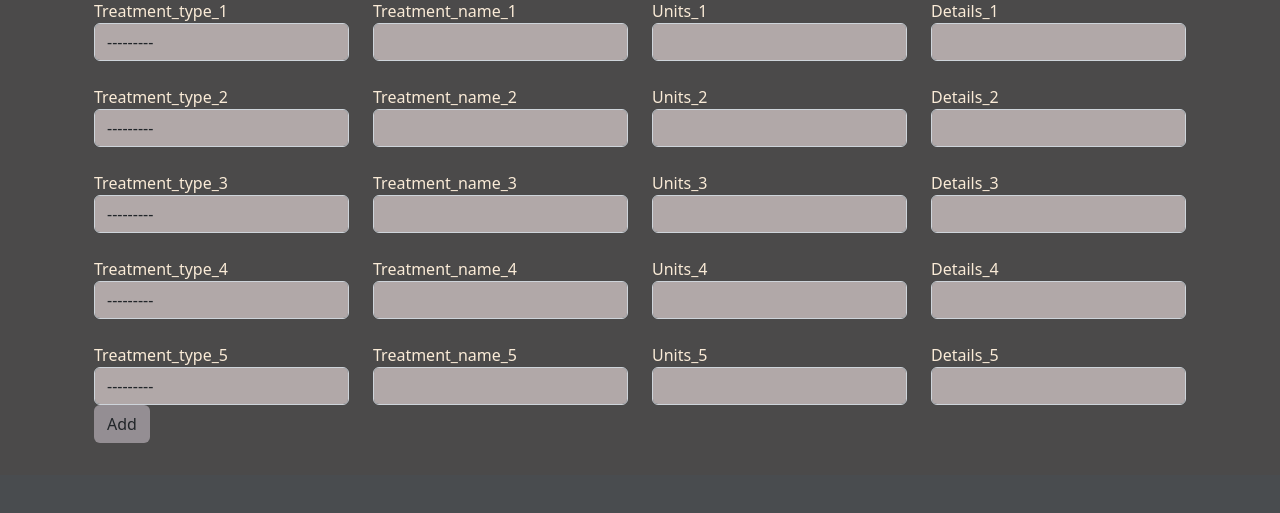
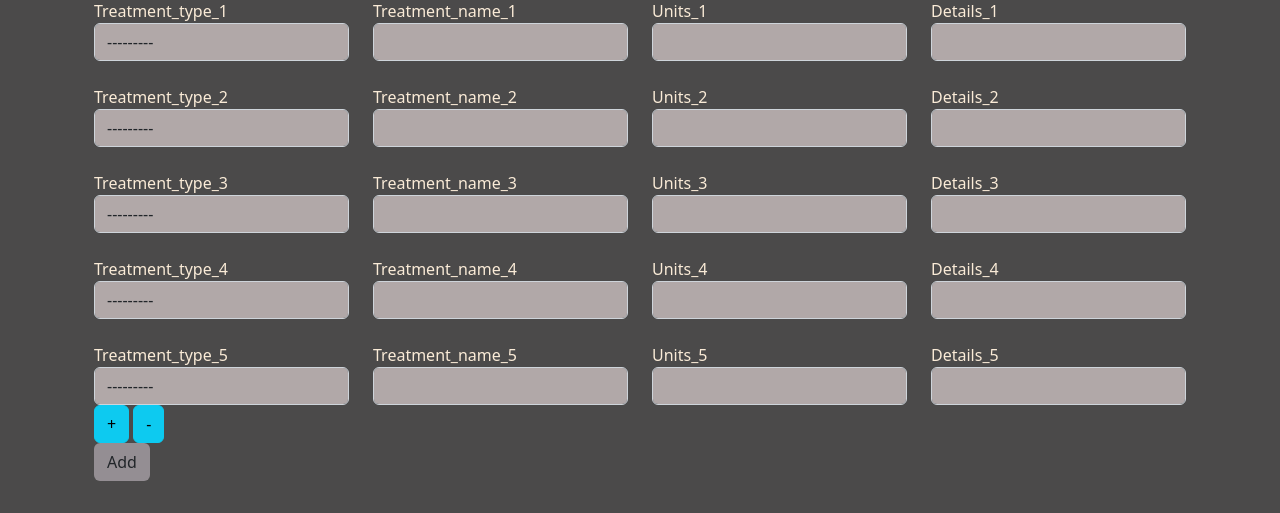
Before and after one commit to SumitDB/Hospital_website, a Django app: page /profile/ in a window 1280 px wide. Shown: the part 891-1404 px from the top of the page. Before the commit the page ends 1334 px from the top, so only its background shows below. Run offline with Django 4.2, Linux system fonts and the light colour scheme; a user stored in the database is signed in; some libraries are stand-ins or nearby versions.

Commit message:
form  changes

```diff
--- a/reg/static/reg/css/style.css
+++ b/reg/static/reg/css/style.css
@@ -39,6 +39,12 @@ body{
     background-color: rgb(177, 168, 168)
 }
 
+.btn-text-left{
+	text-align: left;
+}
+.btn-text-right{
+	text-align: right;}
+
 #inline1{display: inline-block;}
 #inline2{display: inline-block;}
 #inline3{display: inline-block;}
--- a/reg/templates/reg/profile.html
+++ b/reg/templates/reg/profile.html
@@ -53,40 +53,50 @@
                         </div>
                         <p>Genral Exams {{formm.genral_exams}}</p>
                     </div>
-                    <div class="row">
+                    <div>
+
+                        <div class="row" id="treatment1">
                             <div class="col-md-3">Treatment_type_1 {{formm.treatment_type_1}}</div>
                             <div class="col-md-3">Treatment_name_1 {{formm.treatment_name_1}}</div>
                             <div class="col-md-3">Units_1 {{formm.units_1}}</div>
                             <div class="col-md-3">Details_1 {{formm.details_1}}</div>
                         </div>
                         <br>
-                    <div class="row">
+                        <div class="row" id="treatment2">
                             <div class="col-md-3">Treatment_type_2 {{formm.treatment_type_2}}</div>
                             <div class="col-md-3">Treatment_name_2 {{formm.treatment_name_2}}</div>
                             <div class="col-md-3">Units_2 {{formm.units_2}}</div>
                             <div class="col-md-3">Details_2 {{formm.details_2}}</div>
+
                         </div>
                         <br>
-                    <div class="row">
+                        <div class="row" id="treatment3">
                             <div class="col-md-3">Treatment_type_3 {{formm.treatment_type_3}}</div>
                             <div class="col-md-3">Treatment_name_3 {{formm.treatment_name_3}}</div>
                             <div class="col-md-3">Units_3 {{formm.units_3}}</div>
                             <div class="col-md-3">Details_3 {{formm.details_3}}</div>
                         </div>
                         <br>
-                    <div class="row">
+                        <div class="row" id="treatment4">
                             <div class="col-md-3">Treatment_type_4 {{formm.treatment_type_4}}</div>
                             <div class="col-md-3">Treatment_name_4 {{formm.treatment_name_4}}</div>
                             <div class="col-md-3">Units_4 {{formm.units_4}}</div>
                             <div class="col-md-3">Details_4 {{formm.details_4}}</div>
                         </div>
                         <br>
-                    <div class="row">
+                        <div class="row" id="treatment5">
                             <div class="col-md-3">Treatment_type_5 {{formm.treatment_type_5}}</div>
                             <div class="col-md-3">Treatment_name_5 {{formm.treatment_name_5}}</div>
                             <div class="col-md-3">Units_5 {{formm.units_5}}</div>
                             <div class="col-md-3">Details_5 {{formm.details_5}}</div>
                         </div>
+
+
+                    </div>
+
+                    <button type="button" class=" btn btn-info " id="add_more">+</button> <button type="button"
+                        class=" btn btn-info " id="add_more">-</button><br>
+
                     <input type="submit" class="btn tablecolor2" value="Add">
                     <br> <br>
                     <h6 class="lead text-center">
```
Also changed, not shown: db.sqlite3. Lines whose indentation alone changed are shown as unchanged.
